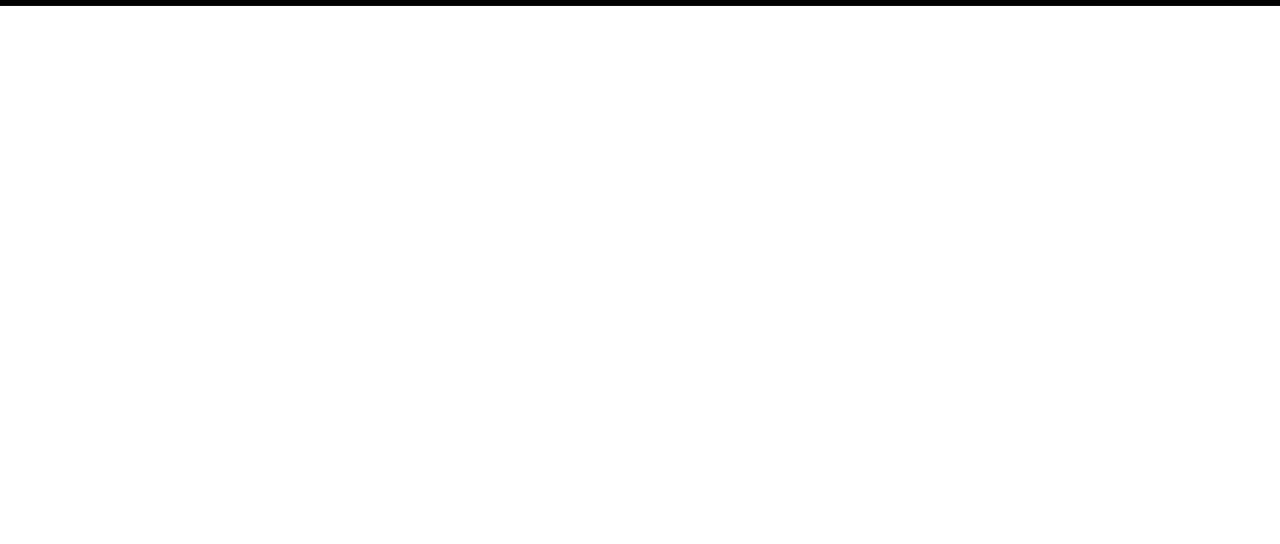
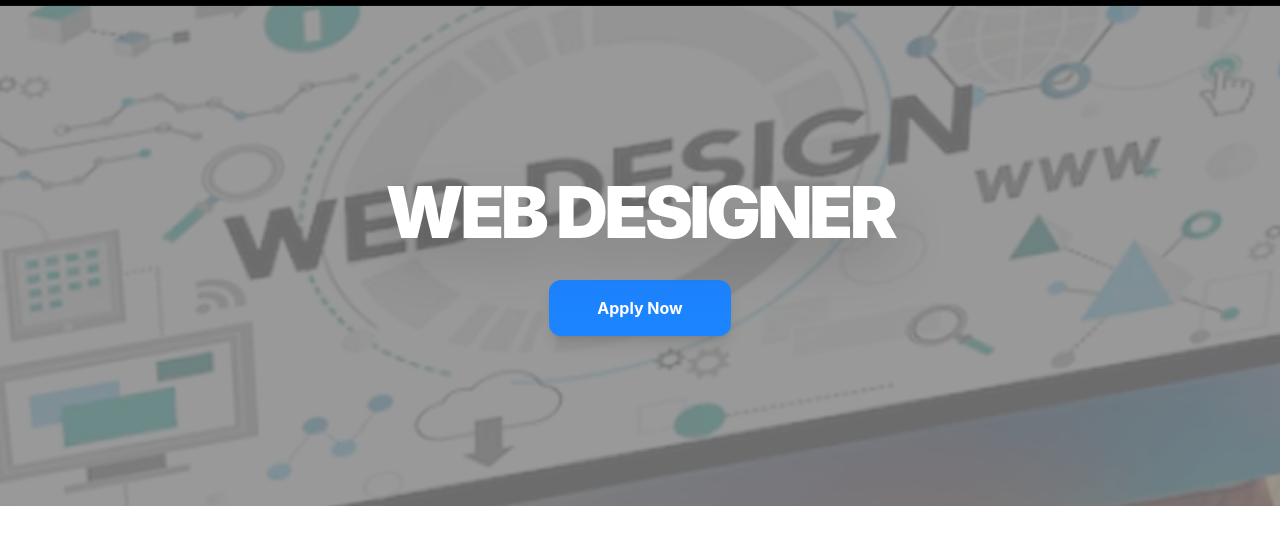
Before and after one commit to Ilyos11/Exam-Project, a website: page src/page4.html in a window 1280 px wide. Shown: the part 90-634 px from the top of the page. Drawn offline with nearby package versions, Linux system fonts and the light colour scheme; files that its build step writes are made by us from their sources.

Commit message:
Section 2

```diff
--- a/src/page4.html
+++ b/src/page4.html
@@ -44,5 +44,28 @@
 
 
 
+<!-- Section 2 -->
+<section class="relative h-[300px] md:h-[500px] w-full flex items-center justify-center overflow-hidden">
+
+  <div class="absolute inset-0 z-0">
+
+    <img src="../img/Web Designer 6.png" alt="Background" class="w-full h-full object-cover">
+
+    <div class="absolute inset-0 bg-black/40"></div>
+  </div>
+
+  <div class="relative z-10 text-center px-4">
+    <h1 class="text-white text-4xl md:text-7xl font-black uppercase tracking-tighter mb-8 drop-shadow-2xl">
+      Web Designer
+    </h1>
+
+    <a href="#" class="inline-block bg-[#1d84ff] hover:bg-blue-500 text-white px-12 py-4 rounded-xl font-bold text-sm md:text-base transition-all shadow-lg hover:scale-105 active:scale-95">
+      Apply Now
+    </a>
+  </div>
+
+</section>
+
+
 </body>
 </html>
```
